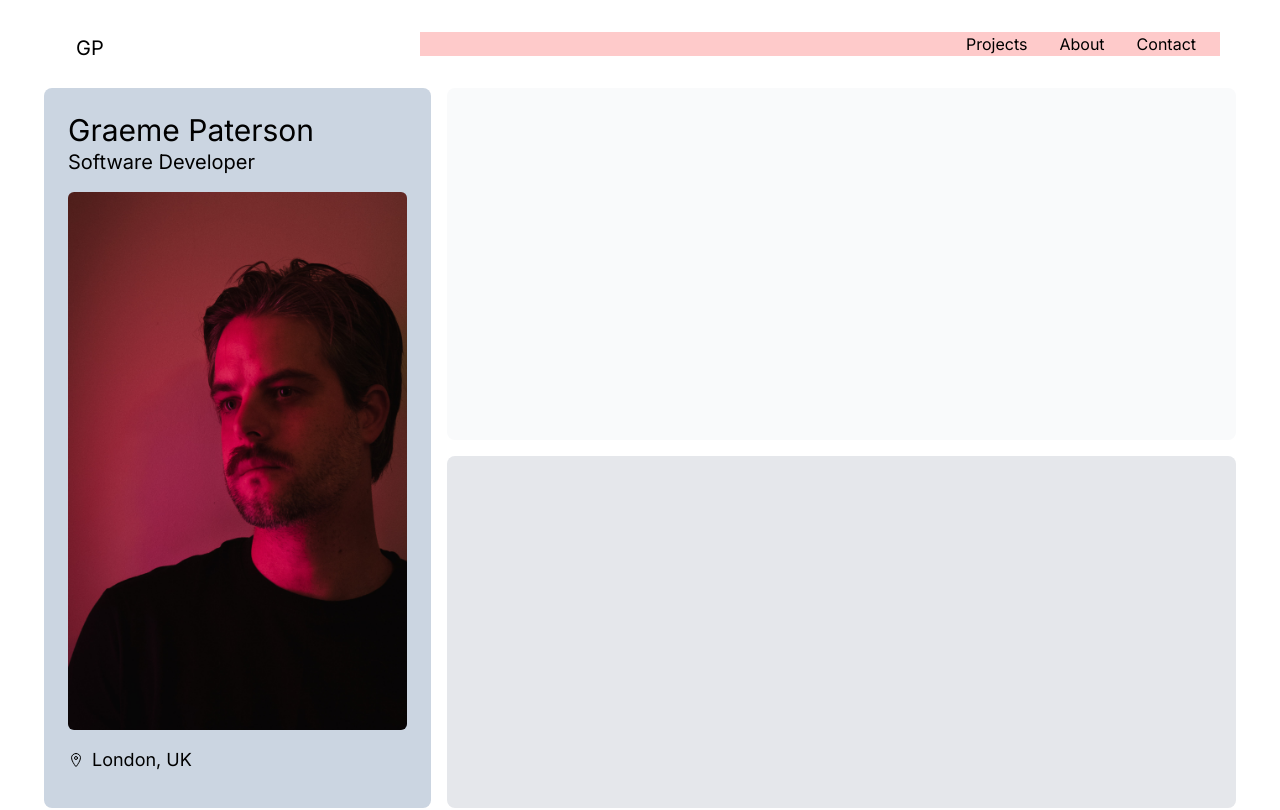
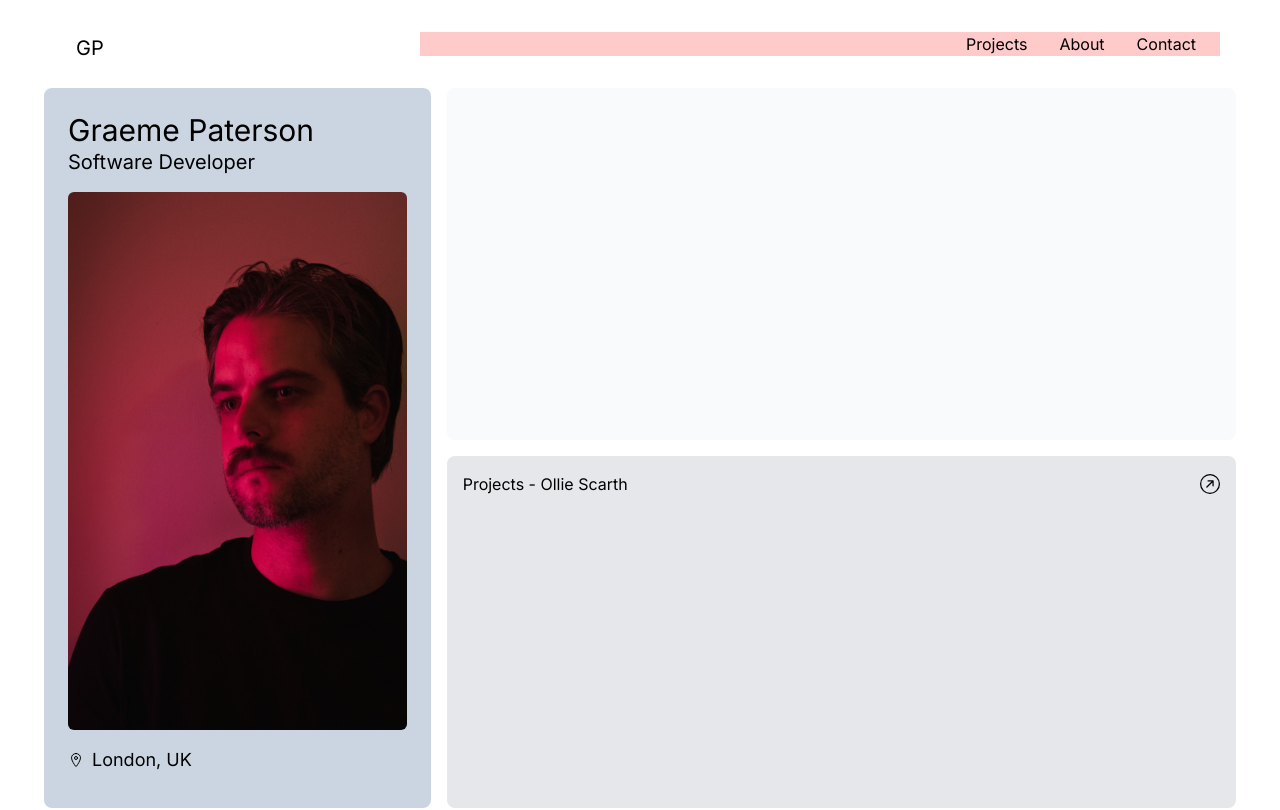
Before and after one commit to ghpaterson/graeme-paterson, a Next.js app: page / in a window 1280 px wide. Shown: the top 810 px of the page. Built offline with nearby package versions, Linux system fonts and the light colour scheme.

Commit message:
Ollie Scarth heading

```diff
--- a/components/Hero.js
+++ b/components/Hero.js
@@ -1,4 +1,6 @@
 import { IoLocationOutline } from "react-icons/io5";
+import Link from "next/link";
+import { BsArrowUpRightCircle } from "react-icons/bs";
 
 export default function Hero() {
   return (
@@ -22,7 +24,14 @@ export default function Hero() {
       </div>
       <div className="md:col-span-8 grid grid-rows-2 gap-4">
         <div className="row-span-1 rounded-lg bg-gray-50"></div>
-        <div className="row-span-1 rounded-lg bg-gray-200"></div>
+        <div className="row-span-1 rounded-lg bg-gray-200 px-4 py-4">
+          <div className="flex justify-between items-center">
+            <h1>Projects - Ollie Scarth</h1>
+            <Link href="#" target="_blank">
+              <BsArrowUpRightCircle className="text-xl" />
+            </Link>
+          </div>
+        </div>
       </div>
     </section>
   );
--- a/components/RowFour.js
+++ b/components/RowFour.js
@@ -6,7 +6,7 @@ export default function RowFour() {
   return (
     <section
       id="row-four"
-      className="grid h-[50vh] md:h-[55vh] grid-cols-1 md:grid-cols-12 gap-4"
+      className="grid md:h-[55vh] grid-cols-1 md:grid-cols-12 gap-4"
     >
       <div className=" md:col-span-4 rounded-lg bg-slate-300 px-4 py-4">
         <h1>Listening - Albums</h1>
@@ -27,7 +27,7 @@ export default function RowFour() {
         <div className="flex justify-between py-4 px-4 items-center">
           <h1>Hobbies - Photography</h1>
         </div>
-        <div className="w-full h-[90%] bg-Farm bg-cover rounded-md"></div>
+        <div className="w-full h-44 md:h-[90%] bg-Farm bg-cover rounded-md"></div>
       </div>
     </section>
   );
```
